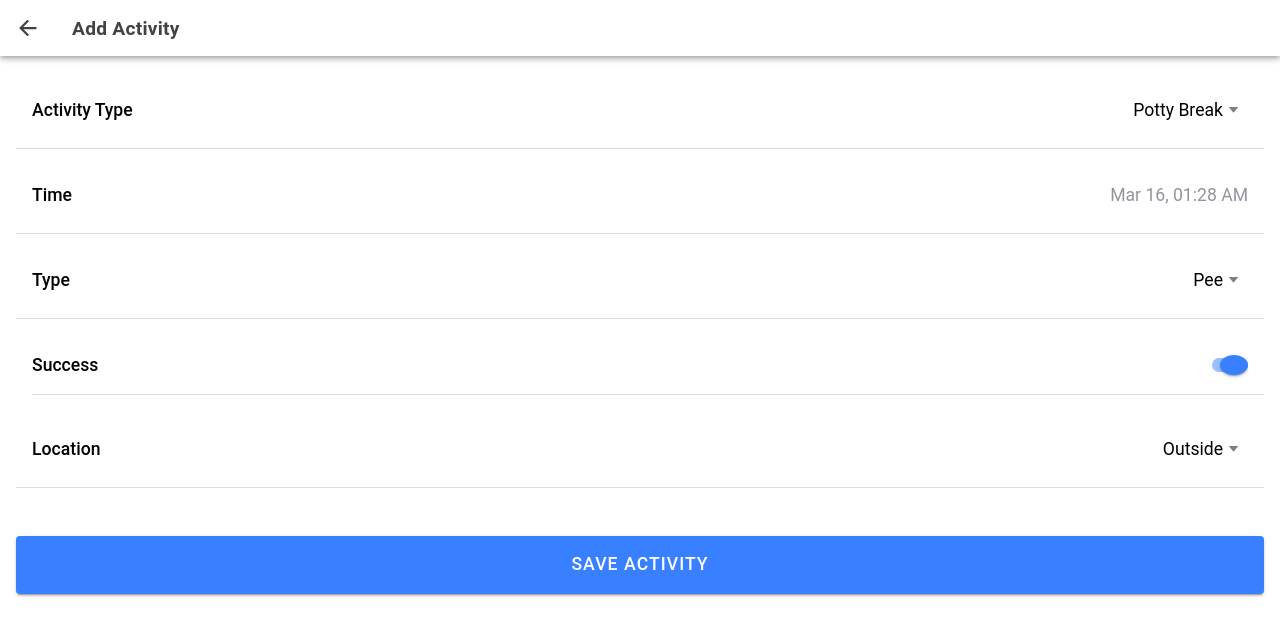
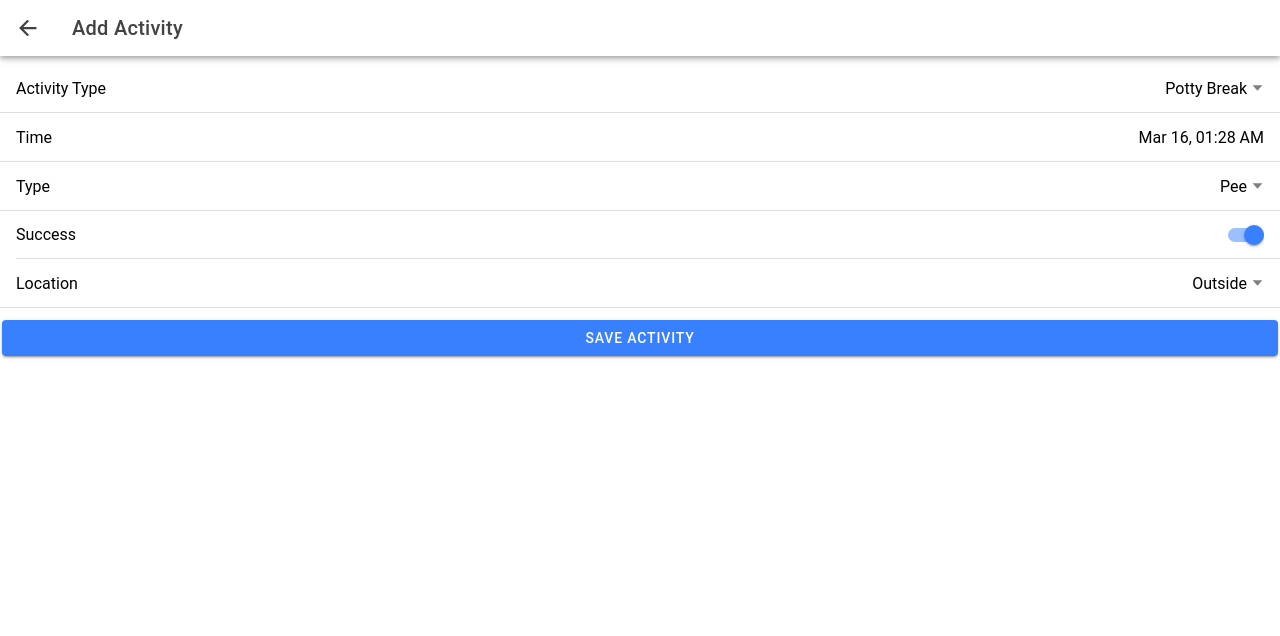
Before and after one commit to mikekitchell/paw-print, a React (Create React App) app: page /add-activity in a window 1280 px wide. Shown: the top 636 px of the page. Built offline with nearby package versions, Linux system fonts and the light colour scheme.

Commit message:
Migrate from inline styles to Tailwind CSS

```diff
--- a/package.json
+++ b/package.json
@@ -43,8 +43,11 @@
     "@capacitor/cli": "7.1.0",
     "@typescript-eslint/eslint-plugin": "^5.59.2",
     "@typescript-eslint/parser": "^5.59.2",
+    "autoprefixer": "^10.4.21",
     "eslint": "^8.35.0",
-    "eslint-plugin-react": "^7.32.2"
+    "eslint-plugin-react": "^7.32.2",
+    "postcss": "^8.5.3",
+    "tailwindcss": "^4.0.14"
   },
   "scripts": {
     "start": "react-scripts start",
--- /dev/null
+++ b/postcss.config.js
@@ -0,0 +1,6 @@
+module.exports = {
+  plugins: {
+    tailwindcss: {},
+    autoprefixer: {},
+  },
+}
--- a/src/components/ActivityTypeSelector.tsx
+++ b/src/components/ActivityTypeSelector.tsx
@@ -4,42 +4,19 @@ import { IonItem, IonLabel, IonSelect, IonSelectOption } from "@ionic/react";
 interface ActivityTypeSelectorProps {
   activityType: string;
   setActivityType: (type: string) => void;
-  style?: any;
 }
 
 const ActivityTypeSelector: React.FC<ActivityTypeSelectorProps> = ({
   activityType,
   setActivityType,
-  style = {},
 }) => {
-  const itemStyle = {
-    "--min-height": "60px",
-    "--padding-top": "8px",
-    "--padding-bottom": "8px",
-    marginBottom: "8px",
-    ...style.item,
-  };
-
-  const labelStyle = {
-    fontSize: "1.1rem",
-    fontWeight: "500",
-    ...style.label,
-  };
-
-  const selectStyle = {
-    fontSize: "1.1rem",
-    "--padding-start": "8px",
-    "--padding-end": "8px",
-    ...style.select,
-  };
-
   return (
-    <IonItem lines="full" style={itemStyle}>
-      <IonLabel style={labelStyle}>Activity Type</IonLabel>
+    <IonItem lines="full" className="form-item">
+      <IonLabel className="form-label">Activity Type</IonLabel>
       <IonSelect
         value={activityType}
         onIonChange={(e) => setActivityType(e.detail.value)}
-        style={selectStyle}
+        className="text-lg"
         interface="action-sheet"
       >
         <IonSelectOption value="potty">Potty Break</IonSelectOption>
--- a/src/components/FeedingForm.tsx
+++ b/src/components/FeedingForm.tsx
@@ -12,7 +12,6 @@ interface FeedingFormProps {
   setFoodAmount: (amount: string) => void;
   foodType: string;
   setFoodType: (type: string) => void;
-  style?: any;
 }
 
 const FeedingForm: React.FC<FeedingFormProps> = ({
@@ -20,53 +19,26 @@ const FeedingForm: React.FC<FeedingFormProps> = ({
   setFoodAmount,
   foodType,
   setFoodType,
-  style = {},
 }) => {
-  const itemStyle = {
-    "--min-height": "60px",
-    "--padding-top": "8px",
-    "--padding-bottom": "8px",
-    marginBottom: "8px",
-    ...style.item,
-  };
-
-  const labelStyle = {
-    fontSize: "1.1rem",
-    fontWeight: "500",
-    ...style.label,
-  };
-
-  const selectStyle = {
-    fontSize: "1.1rem",
-    "--padding-start": "8px",
-    "--padding-end": "8px",
-    ...style.select,
-  };
-
-  const inputStyle = {
-    fontSize: "1.1rem",
-    ...style.input,
-  };
-
   return (
     <>
-      <IonItem style={itemStyle}>
-        <IonLabel position="stacked" style={labelStyle}>
+      <IonItem className="form-item">
+        <IonLabel position="stacked" className="form-label">
           Amount
         </IonLabel>
         <IonInput
           value={foodAmount}
           onIonChange={(e) => setFoodAmount(e.detail.value!)}
-          style={inputStyle}
+          className="form-input"
           placeholder="e.g., 1/2 cup"
         ></IonInput>
       </IonItem>
-      <IonItem style={itemStyle}>
-        <IonLabel style={labelStyle}>Food Type</IonLabel>
+      <IonItem className="form-item">
+        <IonLabel className="form-label">Food Type</IonLabel>
         <IonSelect
           value={foodType}
           onIonChange={(e) => setFoodType(e.detail.value)}
-          style={selectStyle}
+          className="text-lg"
           interface="action-sheet"
         >
           <IonSelectOption value="kibble">Kibble</IonSelectOption>
--- a/src/components/PottyForm.tsx
+++ b/src/components/PottyForm.tsx
@@ -14,7 +14,6 @@ interface PottyFormProps {
   setPottySuccess: (success: boolean) => void;
   pottyLocation: string;
   setPottyLocation: (location: string) => void;
-  style?: any;
 }
 
 const PottyForm: React.FC<PottyFormProps> = ({
@@ -24,37 +23,15 @@ const PottyForm: React.FC<PottyFormProps> = ({
   setPottySuccess,
   pottyLocation,
   setPottyLocation,
-  style = {},
 }) => {
-  const itemStyle = {
-    "--min-height": "60px",
-    "--padding-top": "8px",
-    "--padding-bottom": "8px",
-    marginBottom: "8px",
-    ...style.item,
-  };
-
-  const labelStyle = {
-    fontSize: "1.1rem",
-    fontWeight: "500",
-    ...style.label,
-  };
-
-  const selectStyle = {
-    fontSize: "1.1rem",
-    "--padding-start": "8px",
-    "--padding-end": "8px",
-    ...style.select,
-  };
-
   return (
     <>
-      <IonItem style={itemStyle}>
-        <IonLabel style={labelStyle}>Type</IonLabel>
+      <IonItem className="form-item">
+        <IonLabel className="form-label">Type</IonLabel>
         <IonSelect
           value={pottyType}
           onIonChange={(e) => setPottyType(e.detail.value)}
-          style={selectStyle}
+          className="text-lg"
           interface="action-sheet"
         >
           <IonSelectOption value="pee">Pee</IonSelectOption>
@@ -62,23 +39,20 @@ const PottyForm: React.FC<PottyFormProps> = ({
           <IonSelectOption value="both">Both</IonSelectOption>
         </IonSelect>
       </IonItem>
-      <IonItem style={itemStyle}>
-        <IonLabel style={labelStyle}>Success</IonLabel>
+      <IonItem className="form-item">
+        <IonLabel className="form-label">Success</IonLabel>
         <IonToggle
           checked={pottySuccess}
           onIonChange={(e) => setPottySuccess(e.detail.checked)}
-          style={{
-            "--handle-width": "28px",
-            "--handle-height": "28px",
-          }}
+          className="h-7 w-14"
         ></IonToggle>
       </IonItem>
-      <IonItem style={itemStyle}>
-        <IonLabel style={labelStyle}>Location</IonLabel>
+      <IonItem className="form-item">
+        <IonLabel className="form-label">Location</IonLabel>
         <IonSelect
           value={pottyLocation}
           onIonChange={(e) => setPottyLocation(e.detail.value)}
-          style={selectStyle}
+          className="text-lg"
           interface="action-sheet"
         >
           <IonSelectOption value="outside">Outside</IonSelectOption>
--- a/src/components/SleepForm.tsx
+++ b/src/components/SleepForm.tsx
@@ -4,43 +4,22 @@ import { IonItem, IonLabel, IonInput } from "@ionic/react";
 interface SleepFormProps {
   sleepDuration: string;
   setSleepDuration: (duration: string) => void;
-  style?: any;
 }
 
 const SleepForm: React.FC<SleepFormProps> = ({
   sleepDuration,
   setSleepDuration,
-  style = {},
 }) => {
-  const itemStyle = {
-    "--min-height": "60px",
-    "--padding-top": "8px",
-    "--padding-bottom": "8px",
-    marginBottom: "8px",
-    ...style.item,
-  };
-
-  const labelStyle = {
-    fontSize: "1.1rem",
-    fontWeight: "500",
-    ...style.label,
-  };
-
-  const inputStyle = {
-    fontSize: "1.1rem",
-    ...style.input,
-  };
-
   return (
-    <IonItem style={itemStyle}>
-      <IonLabel position="stacked" style={labelStyle}>
+    <IonItem className="form-item">
+      <IonLabel position="stacked" className="form-label">
         Duration (minutes)
       </IonLabel>
       <IonInput
         type="number"
         value={sleepDuration}
         onIonChange={(e) => setSleepDuration(e.detail.value!)}
-        style={inputStyle}
+        className="form-input"
         placeholder="Enter duration"
       ></IonInput>
     </IonItem>
--- a/src/components/TimestampDisplay.tsx
+++ b/src/components/TimestampDisplay.tsx
@@ -3,13 +3,9 @@ import { IonItem, IonLabel } from "@ionic/react";
 
 interface TimestampDisplayProps {
   timestamp: string;
-  style?: any;
 }
 
-const TimestampDisplay: React.FC<TimestampDisplayProps> = ({
-  timestamp,
-  style = {},
-}) => {
+const TimestampDisplay: React.FC<TimestampDisplayProps> = ({ timestamp }) => {
   const formatDateTime = (isoString: string) => {
     return new Date(isoString).toLocaleString([], {
       month: "short",
@@ -19,31 +15,10 @@ const TimestampDisplay: React.FC<TimestampDisplayProps> = ({
     });
   };
 
-  const itemStyle = {
-    "--min-height": "60px",
-    "--padding-top": "8px",
-    "--padding-bottom": "8px",
-    marginBottom: "8px",
-    ...style.item,
-  };
-
-  const labelStyle = {
-    fontSize: "1.1rem",
-    fontWeight: "500",
-    ...style.label,
-  };
-
-  const valueLabelStyle = {
-    textAlign: "right",
-    color: "var(--ion-color-medium)",
-    fontSize: "1.1rem",
-    ...style.valueLabel,
-  };
-
   return (
-    <IonItem lines="full" style={itemStyle}>
-      <IonLabel style={labelStyle}>Time</IonLabel>
-      <IonLabel slot="end" style={valueLabelStyle}>
+    <IonItem lines="full" className="form-item">
+      <IonLabel className="form-label">Time</IonLabel>
+      <IonLabel slot="end" className="text-right text-medium text-lg">
         {formatDateTime(timestamp)}
       </IonLabel>
     </IonItem>
--- a/src/components/TrainingForm.tsx
+++ b/src/components/TrainingForm.tsx
@@ -6,7 +6,6 @@ interface TrainingFormProps {
   setTrainingCommand: (command: string) => void;
   trainingSuccess: boolean;
   setTrainingSuccess: (success: boolean) => void;
-  style?: any;
 }
 
 const TrainingForm: React.FC<TrainingFormProps> = ({
@@ -14,49 +13,26 @@ const TrainingForm: React.FC<TrainingFormProps> = ({
   setTrainingCommand,
   trainingSuccess,
   setTrainingSuccess,
-  style = {},
 }) => {
-  const itemStyle = {
-    "--min-height": "60px",
-    "--padding-top": "8px",
-    "--padding-bottom": "8px",
-    marginBottom: "8px",
-    ...style.item,
-  };
-
-  const labelStyle = {
-    fontSize: "1.1rem",
-    fontWeight: "500",
-    ...style.label,
-  };
-
-  const inputStyle = {
-    fontSize: "1.1rem",
-    ...style.input,
-  };
-
   return (
     <>
-      <IonItem style={itemStyle}>
-        <IonLabel position="stacked" style={labelStyle}>
+      <IonItem className="form-item">
+        <IonLabel position="stacked" className="form-label">
           Command/Skill
         </IonLabel>
         <IonInput
           value={trainingCommand}
           onIonChange={(e) => setTrainingCommand(e.detail.value!)}
-          style={inputStyle}
+          className="form-input"
           placeholder="Enter command or skill"
         ></IonInput>
       </IonItem>
-      <IonItem style={itemStyle}>
-        <IonLabel style={labelStyle}>Success</IonLabel>
+      <IonItem className="form-item">
+        <IonLabel className="form-label">Success</IonLabel>
         <IonToggle
           checked={trainingSuccess}
           onIonChange={(e) => setTrainingSuccess(e.detail.checked)}
-          style={{
-            "--handle-width": "28px",
-            "--handle-height": "28px",
-          }}
+          className="h-7 w-14"
         ></IonToggle>
       </IonItem>
     </>
--- a/src/components/WalkForm.tsx
+++ b/src/components/WalkForm.tsx
@@ -6,7 +6,6 @@ interface WalkFormProps {
   setWalkDuration: (duration: string) => void;
   walkNotes: string;
   setWalkNotes: (notes: string) => void;
-  style?: any;
 }
 
 const WalkForm: React.FC<WalkFormProps> = ({
@@ -14,49 +13,29 @@ const WalkForm: React.FC<WalkFormProps> = ({
   setWalkDuration,
   walkNotes,
   setWalkNotes,
-  style = {},
 }) => {
-  const itemStyle = {
-    "--min-height": "60px",
-    "--padding-top": "8px",
-    "--padding-bottom": "8px",
-    marginBottom: "8px",
-    ...style.item,
-  };
-
-  const labelStyle = {
-    fontSize: "1.1rem",
-    fontWeight: "500",
-    ...style.label,
-  };
-
-  const inputStyle = {
-    fontSize: "1.1rem",
-    ...style.input,
-  };
-
   return (
     <>
-      <IonItem style={itemStyle}>
-        <IonLabel position="stacked" style={labelStyle}>
+      <IonItem className="form-item">
+        <IonLabel position="stacked" className="form-label">
           Duration (minutes)
         </IonLabel>
         <IonInput
           type="number"
           value={walkDuration}
           onIonChange={(e) => setWalkDuration(e.detail.value!)}
-          style={inputStyle}
+          className="form-input"
           placeholder="Enter duration"
         ></IonInput>
       </IonItem>
-      <IonItem style={itemStyle}>
-        <IonLabel position="stacked" style={labelStyle}>
+      <IonItem className="form-item">
+        <IonLabel position="stacked" className="form-label">
           Notes (optional)
         </IonLabel>
         <IonInput
           value={walkNotes}
           onIonChange={(e) => setWalkNotes(e.detail.value!)}
-          style={inputStyle}
+          className="form-input"
           placeholder="Add any notes"
         ></IonInput>
       </IonItem>
--- /dev/null
+++ b/src/index.css
@@ -0,0 +1,40 @@
+/* Tailwind CSS */
+@tailwind base;
+@tailwind components;
+@tailwind utilities;
+
+/* Ionic Variables and Theming */
+/* Core CSS required for Ionic components to work properly */
+@import "@ionic/react/css/core.css";
+
+/* Basic CSS for apps built with Ionic */
+@import "@ionic/react/css/normalize.css";
+@import "@ionic/react/css/structure.css";
+@import "@ionic/react/css/typography.css";
+
+/* Optional CSS utils that can be commented out */
+@import "@ionic/react/css/padding.css";
+@import "@ionic/react/css/float-elements.css";
+@import "@ionic/react/css/text-alignment.css";
+@import "@ionic/react/css/text-transformation.css";
+@import "@ionic/react/css/flex-utils.css";
+@import "@ionic/react/css/display.css";
+
+/* Custom styles */
+@layer components {
+  .form-input {
+    @apply text-lg py-2 px-3 rounded-md;
+  }
+
+  .form-label {
+    @apply text-lg font-medium mb-1;
+  }
+
+  .form-item {
+    @apply mb-4 py-2;
+  }
+
+  .save-button {
+    @apply text-lg py-5 my-6 mx-4 font-medium;
+  }
+}
--- a/src/pages/AddActivityPage.tsx
+++ b/src/pages/AddActivityPage.tsx
@@ -22,40 +22,6 @@ import FeedingForm from "../components/FeedingForm";
 import WalkForm from "../components/WalkForm";
 import SleepForm from "../components/SleepForm";
 import TrainingForm from "../components/TrainingForm";
-
-const pageStyles = {
-  title: {
-    fontSize: "1.2rem",
-    fontWeight: "600",
-  },
-  list: {
-    padding: "16px",
-  },
-  item: {
-    "--min-height": "60px",
-    "--padding-top": "8px",
-    "--padding-bottom": "8px",
-    marginBottom: "8px",
-  },
-  label: {
-    fontSize: "1.1rem",
-    fontWeight: "500",
-  },
-  select: {
-    fontSize: "1.1rem",
-    "--padding-start": "8px",
-    "--padding-end": "8px",
-  },
-  input: {
-    fontSize: "1.1rem",
-  },
-  saveButton: {
-    margin: "24px 16px",
-    "--padding-top": "20px",
-    "--padding-bottom": "20px",
-    fontSize: "1.1rem",
-  },
-};
 
 const AddActivityPage: React.FC = () => {
   const history = useHistory();
@@ -173,20 +139,19 @@ const AddActivityPage: React.FC = () => {
           <IonButtons slot="start">
             <IonBackButton defaultHref="/activity-log" />
           </IonButtons>
-          <IonTitle style={pageStyles.title}>Add Activity</IonTitle>
+          <IonTitle className="text-xl font-semibold">Add Activity</IonTitle>
         </IonToolbar>
       </IonHeader>
       <IonContent fullscreen>
-        <IonList style={pageStyles.list}>
+        <IonList className="p-4">
           {/* Activity Type Selector */}
           <ActivityTypeSelector
             activityType={activityType}
             setActivityType={setActivityType}
-            style={pageStyles}
           />
 
           {/* Current Time Display */}
-          <TimestampDisplay timestamp={timestamp} style={pageStyles} />
+          <TimestampDisplay timestamp={timestamp} />
 
           {/* Activity-specific form fields */}
           {activityType === "potty" && (
@@ -197,7 +162,6 @@ const AddActivityPage: React.FC = () => {
               setPottySuccess={setPottySuccess}
               pottyLocation={pottyLocation}
               setPottyLocation={setPottyLocation}
-              style={pageStyles}
             />
           )}
 
@@ -207,7 +171,6 @@ const AddActivityPage: React.FC = () => {
               setFoodAmount={setFoodAmount}
               foodType={foodType}
               setFoodType={setFoodType}
-              style={pageStyles}
             />
           )}
 
@@ -217,7 +180,6 @@ const AddActivityPage: React.FC = () => {
               setWalkDuration={setWalkDuration}
               walkNotes={walkNotes}
               setWalkNotes={setWalkNotes}
-              style={pageStyles}
             />
           )}
 
@@ -225,7 +187,6 @@ const AddActivityPage: React.FC = () => {
             <SleepForm
               sleepDuration={sleepDuration}
               setSleepDuration={setSleepDuration}
-              style={pageStyles}
             />
           )}
 
@@ -235,7 +196,6 @@ const AddActivityPage: React.FC = () => {
               setTrainingCommand={setTrainingCommand}
               trainingSuccess={trainingSuccess}
               setTrainingSuccess={setTrainingSuccess}
-              style={pageStyles}
             />
           )}
         </IonList>
@@ -244,7 +204,7 @@ const AddActivityPage: React.FC = () => {
         <IonButton
           expand="block"
           onClick={saveActivity}
-          style={pageStyles.saveButton}
+          className="save-button"
         >
           Save Activity
         </IonButton>
@@ -255,7 +215,7 @@ const AddActivityPage: React.FC = () => {
           onDidDismiss={() => setShowToast(false)}
           message={toastMessage}
           duration={2000}
-          style={{ fontSize: "1.1rem" }}
+          className="text-lg"
         />
       </IonContent>
     </IonPage>
```
Also changed, not shown: tailwind.config.js (added, +24 -0 lines), 1 other file (tests, documents, lock files or other folders).
